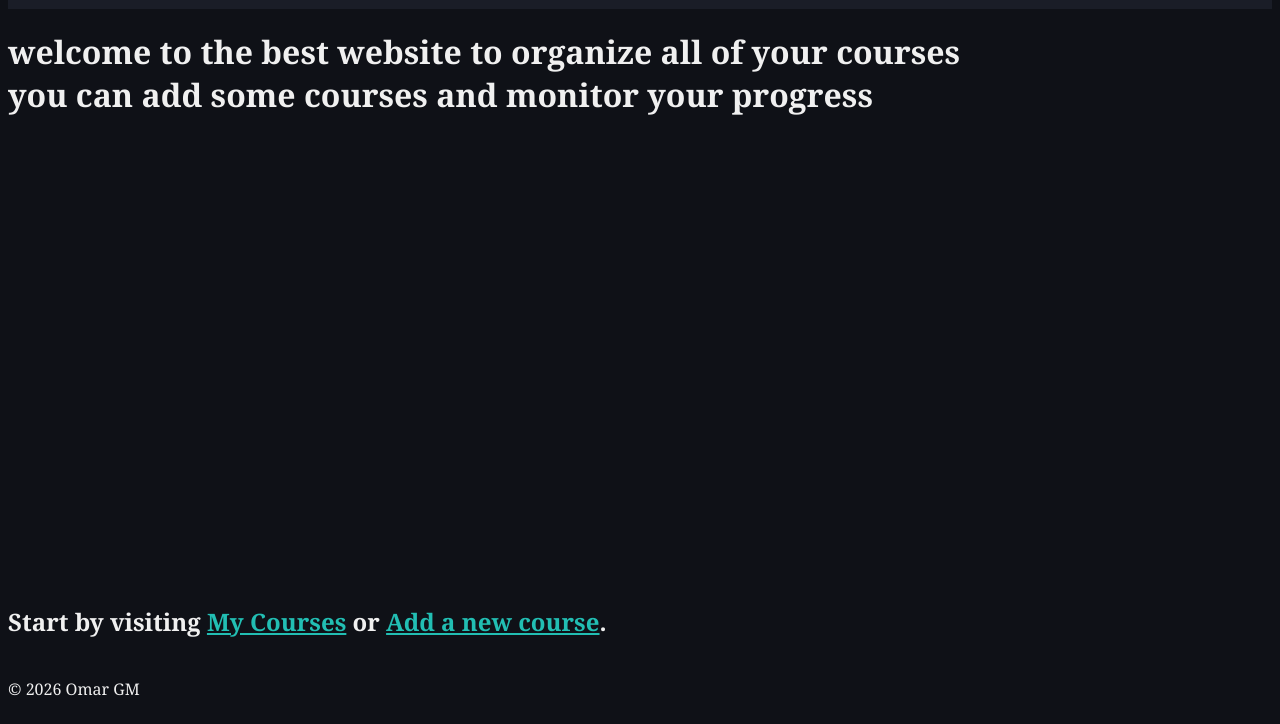
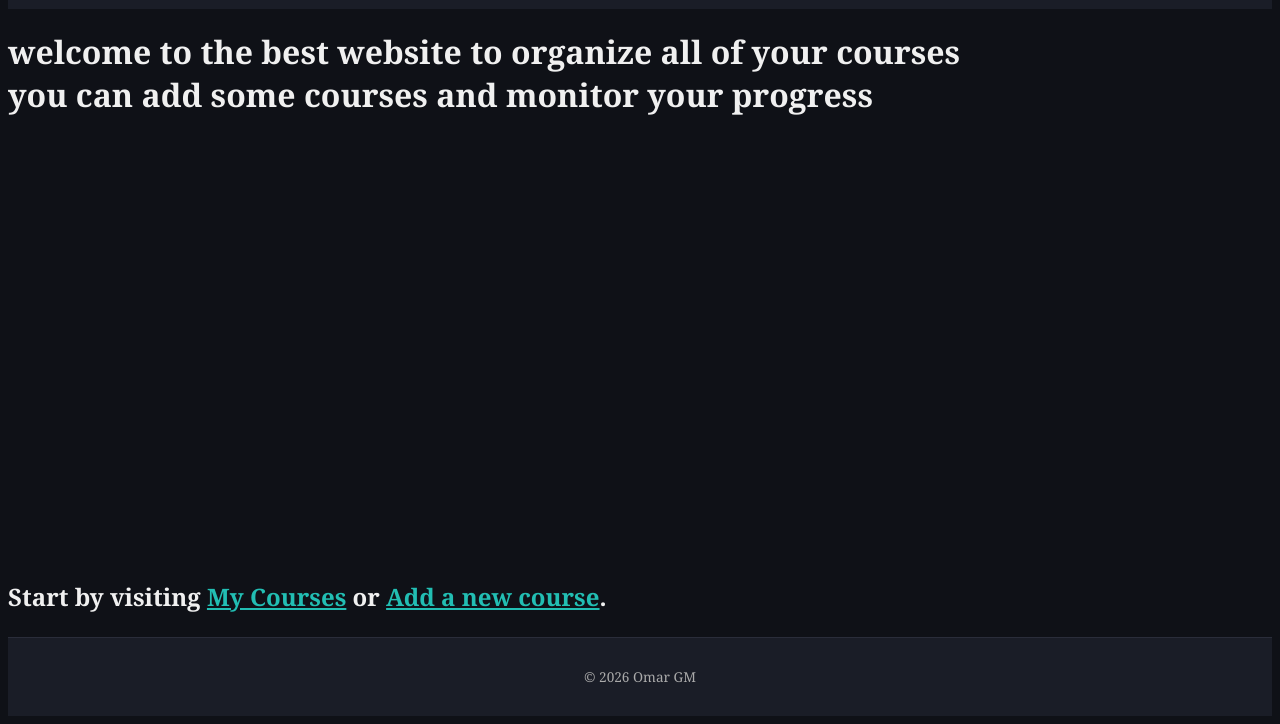
Before and after one commit to OMAR5123/-Personal-Course-Organizer, a plain HTML site: page index.html in a window 1280 px wide. Shown: the part 92-816 px from the top of the page. Drawn offline with Linux system fonts and the light colour scheme.

Commit message:
Refactor CSS variables and styles for consistency

```diff
--- a/style.css
+++ b/style.css
@@ -93,7 +93,14 @@
   border-radius: 4px;
   font-size: 1rem;
 }
-
+footer {
+  background-color: var(--bgc);
+  border-top: 1px solid var(--b);
+  text-align: center;
+  padding: 16px;
+  color: var(--textm);
+  font-size: 0.85rem;
+}
 @media (max-width: 768px) {
   .header {
     flex-direction: column;
```
